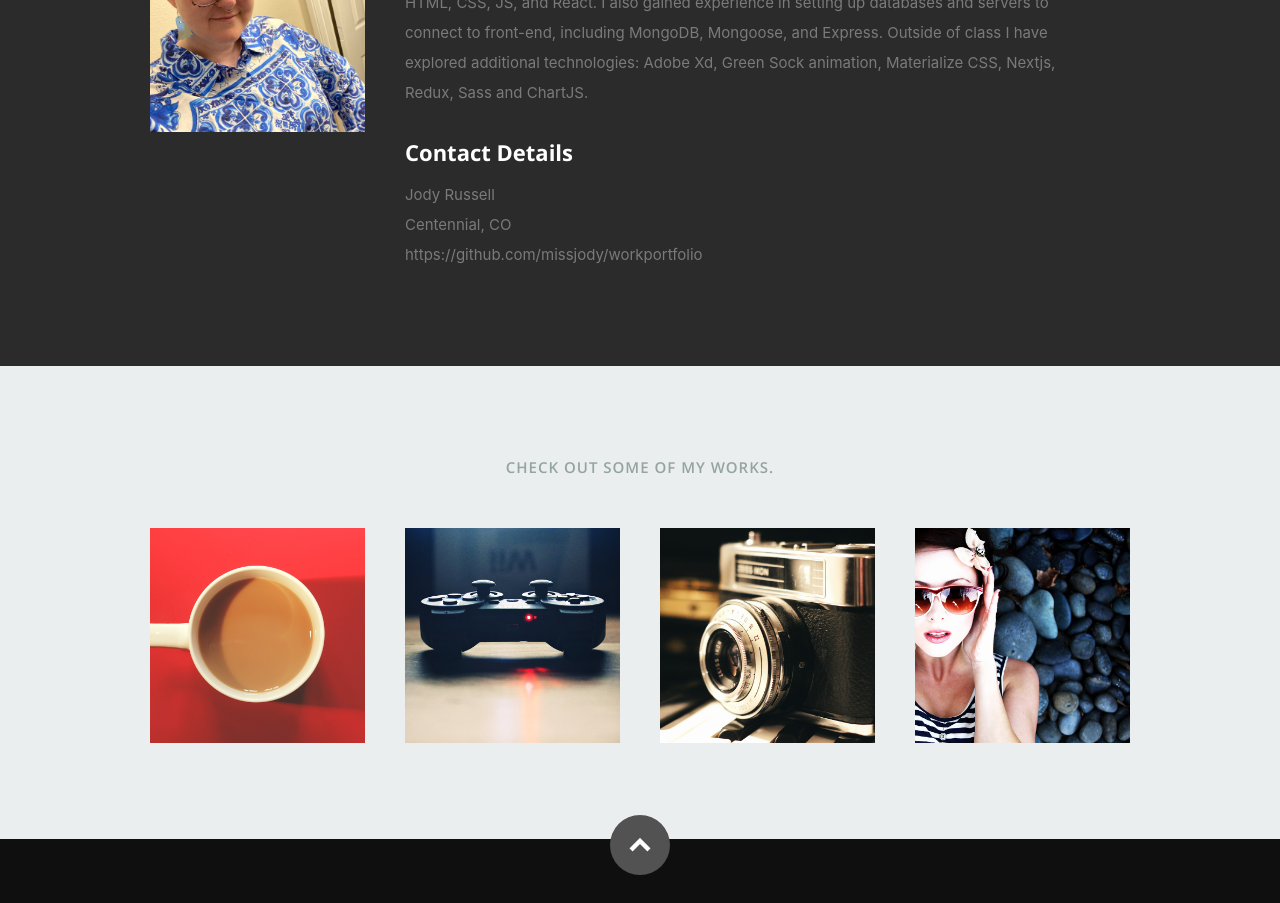
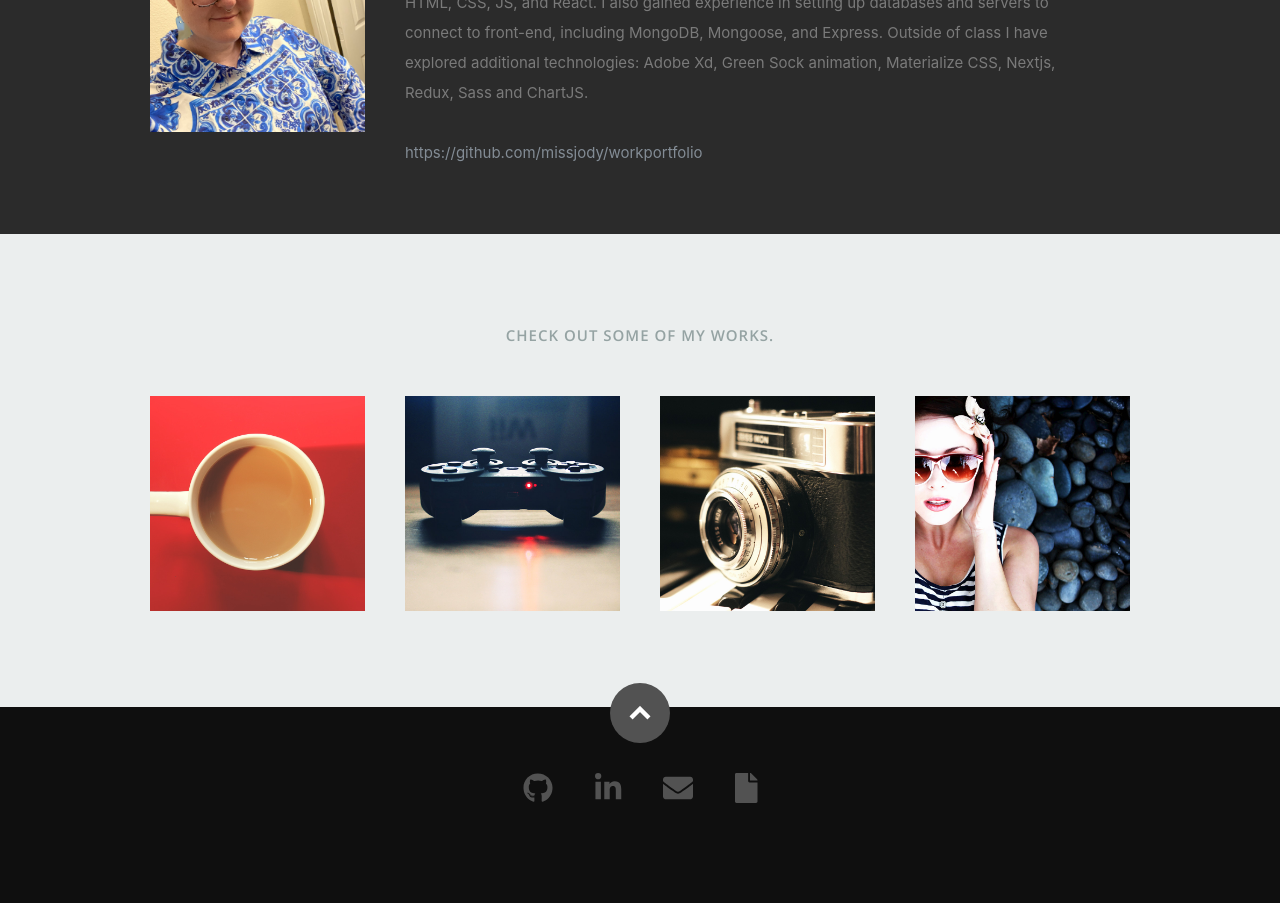
Before and after one commit to missjody/workportfolio, a React (Create React App) app: page / in a window 1280 px wide. Shown: the part 980-1883 px from the top of the page. After the commit the page ends 1861 px from the top, so only its background shows below. Built offline with nearby package versions, Linux system fonts and the light colour scheme.

Commit message:
readme/todos udpated

```diff
--- a/src/components/About.js
+++ b/src/components/About.js
@@ -25,16 +25,16 @@ export default class About extends Component {
 
                   <div className="columns contact-details">
 
-                  <h2>Contact Details</h2>
+                  {/* <h2>Contact Details</h2>
                   <p className="address">
        						<span>{resumeData.name}</span>
                      <br></br>
        						   <span>
                      {resumeData.address}
-                    </span>
-                    <br></br>
+                    </span> */}
+                    {/* <br></br> */}
                     <span>{resumeData.website}</span>
-       					   </p>
+       					   {/* </p> */}
                   </div>
                </div>
             </div>
--- a/src/resumeData.js
+++ b/src/resumeData.js
@@ -32,23 +32,23 @@ let resumeData = {
     "website":"https://github.com/missjody/workportfolio",
     "portfolio":[
       {
-        "name":"project1",
-        "description":"mobileapp",
+        "name":"Loan Payment Calculator",
+        "description":"Description Goes Here",
         "imgurl":"images/portfolio/coffee.jpg"
       },
       {
-        "name":"project2",
-        "description":"mobileapp",
+        "name":"Streamer",
+        "description":"Description Goes Here",
         "imgurl":"images/portfolio/console.jpg"
       },
       {
-        "name":"project3",
-        "description":"mobileapp",
+        "name":"Surata",
+        "description":"Description Goes Here",
         "imgurl":"images/portfolio/retrocam.jpg"
       },
       {
-        "name":"project4",
-        "description":"mobileapp",
+        "name":"Deploying to Azure",
+        "description":"Process Article",
         "imgurl":"images/portfolio/girl.jpg"
       }
     ]
```
Also changed, not shown: 1 other file (tests, documents, lock files or other folders).
